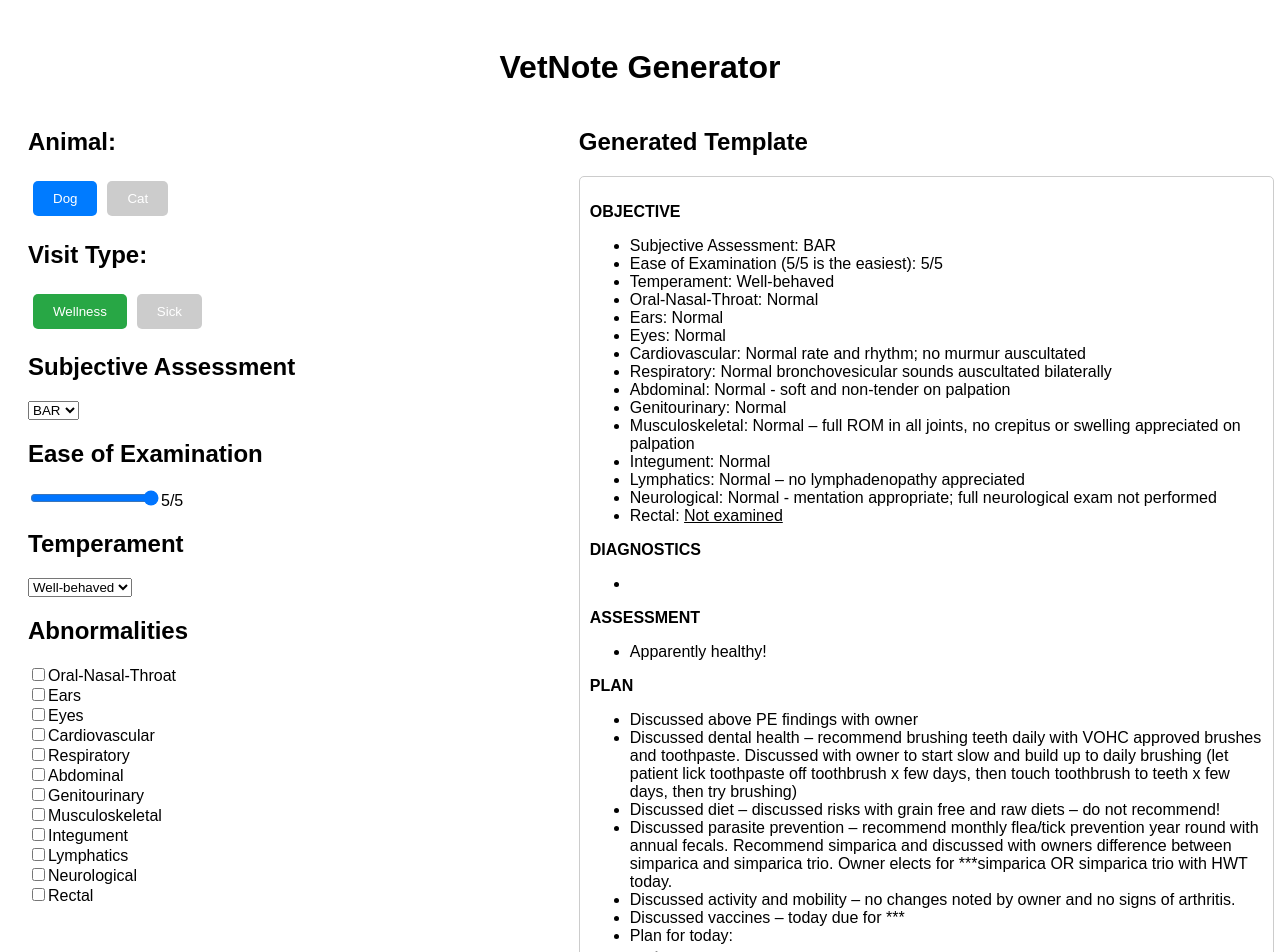
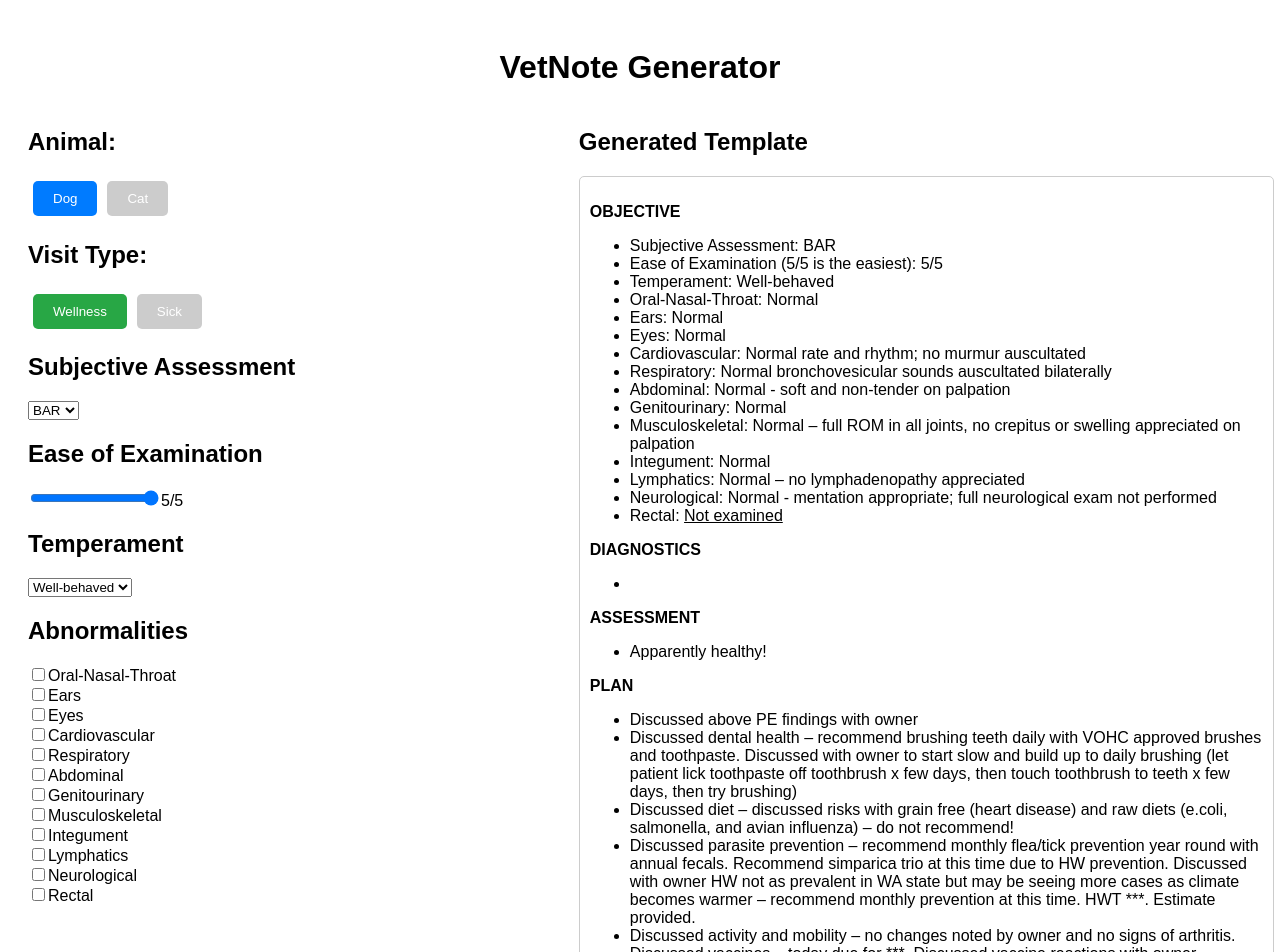
Before and after one commit to ianrichr/vetnote.github.io, a React (Create React App) app: page / in a window 1280 px wide. Shown: the top 952 px of the page. Built offline with nearby package versions, Linux system fonts and the light colour scheme.

Commit message:
Dental disease added, small adjustments to diet/vaccines, and other code maintainability restructuring.

```diff
--- a/src/components/SubjectiveAssessmentSelector.tsx
+++ b/src/components/SubjectiveAssessmentSelector.tsx
@@ -14,7 +14,7 @@ const SubjectiveAssessmentSelector: React.FC<SubjectiveAssessmentSelectorProps>
       <h2>Subjective Assessment</h2>
       <select value={value} onChange={(e) => onChange(e.target.value)}>
         <option value="BAR">BAR</option>
-        <option value="ADR">ADR</option>
+        <option value="QAR">QAR</option>
       </select>
     </div>
   );
--- a/src/components/TemplateGenerator.tsx
+++ b/src/components/TemplateGenerator.tsx
@@ -15,6 +15,7 @@ const TemplateGenerator: React.FC = () => {
   const [temperament, setTemperament] = useState("Well-behaved");
   const [copySuccess, setCopySuccess] = useState(false);
   const templateRef = useRef<HTMLDivElement>(null);
+  let oralNasalThroatAbnormal = false
   let earsAbnormal = false;
   let eyesAbnormal = false;
 
@@ -43,7 +44,15 @@ const TemplateGenerator: React.FC = () => {
     ];
 
     return systems.map((system) => {
-      if (system === "Ears") {
+      if (system === "Oral-Nasal-Throat") {
+        if (abnormalities.includes(system)) {
+          oralNasalThroatAbnormal = true;
+          return `<li>Oral-Nasal-Throat: Abnormal</li>`;
+        } else {
+          return `<li>Oral-Nasal-Throat: Normal</li>`;
+        }
+      }
+      else if (system === "Ears") {
         if (abnormalities.includes(system)) {
           earsAbnormal = true;
           return `
@@ -144,52 +153,94 @@ const TemplateGenerator: React.FC = () => {
   }
 
   const generateAssessmentsText = () => {
+    let assessmentsHtml = ``;
+    let healthyHtml = `<li>Apparently healthy!</li>`;
+    let oralNasalThroatHtml = ``;
+    let earsAbnormalHtml = ``;
+    let eyesAbnormalHtml = ``;
     if (abnormalities.length != 0) {
+      healthyHtml = `
+        <li></li>
+      `;
+      if (oralNasalThroatAbnormal) {
+        healthyHtml = ``;
+        oralNasalThroatHtml = `
+          <li>Dental disease</li>
+        `;
+      }
       if (earsAbnormal) {
-        return `
+        healthyHtml = ``;
+        earsAbnormalHtml = `
           <li>Otitis externa</li>
         `;
-      } else if (eyesAbnormal) {
-        return `
+      }
+      if (eyesAbnormal) {
+        healthyHtml = ``;
+        eyesAbnormalHtml = `
           <li>Corneal ulcer</li>
           <li>Conjunctivitis</li>
         `;
-      } else {
-        return `
-          <li></li>
-        `;
       }
-    } else {
-      return `
-        <li>Apparently healthy!</li>
-      `;
     }
+    assessmentsHtml = `
+      ${healthyHtml}
+      ${oralNasalThroatHtml}
+      ${earsAbnormalHtml}
+      ${eyesAbnormalHtml}
+    `;
+    return assessmentsHtml;
   }
 
   const generatePlanText = () => {
-    let sickPlanHtml = ``;
+    let planHtml = ``;
+    let oralNasalThroatHtml = ``;
+    let earsAbnormalHtml = ``;
+    let eyesAbnormalHtml = ``;
+    if (oralNasalThroatAbnormal) {
+      oralNasalThroatHtml = `
+        <li>Discussed dental disease – recommend dental under GA at this time for COHAT. Discussed risks with GA and ways practice minimizes risk including pre-op bloodwork to assess underlying organ function. Dental estimate sent with owner lvl ***</li>
+      `;
+    }
+    if (earsAbnormal) {
+      earsAbnormalHtml = `
+        <li>Discussed with owner otitis externa. Recommend ear cytology for further evaluation.</li>
+        <li>Discussed with owner likely underlying allergies - if ear infections re-occur or if skin issues develop will plan to discuss in more detail</li>
+      `;
+    }
+    if (eyesAbnormal) {
+      eyesAbnormalHtml = `
+        <li>Discussed eye findings with owner – recommend fluorescein stain to evaluate for corneal ulcer.</li>
+        <li>Recommend Schirmer tear test to evaluate tear production given PE findings. </li>
+      `;
+    }
     if (visitType === "Wellness") {
       if (animal === "Dog") {
-        return `
+        planHtml = `
           <li>Discussed above PE findings with owner</li>
+          ${oralNasalThroatHtml}
+          ${earsAbnormalHtml}
+          ${eyesAbnormalHtml}
           <li>Discussed dental health – recommend brushing teeth daily with VOHC approved brushes and toothpaste. Discussed with owner to start slow and build up to daily brushing (let patient lick toothpaste off toothbrush x few days, then touch toothbrush to teeth x few days, then try brushing)</li>
-          <li>Discussed diet – discussed risks with grain free and raw diets – do not recommend!</li>
-          <li>Discussed parasite prevention – recommend monthly flea/tick prevention year round with annual fecals. Recommend simparica and discussed with owners difference between simparica and simparica trio. Owner elects for ***simparica OR simparica trio with HWT today.</li>
+          <li>Discussed diet – discussed risks with grain free (heart disease) and raw diets (e.coli, salmonella, and avian influenza) – do not recommend!</li>
+          <li>Discussed parasite prevention – recommend monthly flea/tick prevention year round with annual fecals. Recommend simparica trio at this time due to HW prevention. Discussed with owner HW not as prevalent in WA state but may be seeing more cases as climate becomes warmer – recommend monthly prevention at this time. HWT ***. Estimate provided.</li>
           <li>Discussed activity and mobility – no changes noted by owner and no signs of arthritis.</li>
-          <li>Discussed vaccines – today due for ***</li>
+          <li>Discussed vaccines – today due for ***. Discussed vaccine reactions with owner.</li>
           <li>Plan for today:</li>
             <ul><li> </li></ul>
           <li>Owner agrees with above plan and has no questions at this time.</li>
         `;
       } else if (animal === "Cat") {
-        return `
+        planHtml = `
+          ${oralNasalThroatHtml}
+          ${earsAbnormalHtml}
+          ${eyesAbnormalHtml}
           <li>Discussed above PE findings with owner</li>
           <li>Discussed dental health – recommend brushing teeth daily with VOHC approved brushes and toothpaste. Discussed with owner to start slow and build up to daily brushing (let patient lick toothpaste off toothbrush x few days, then touch toothbrush to teeth x few days, then try brushing)</li>
-          <li>Discussed diet – discussed potential risks with grain free diets and cats – do not recommend at this time. Discussed risks with raw diets (especially poultry) and raw milk – increased risk for Avian influenza – do not recommend any raw diet including raw milk for cats.</li>
+          <li>*Discussed diet - discussed risks with raw diets (especially poultry) and raw milk – increased risk for Avian influenza – do not recommend any raw food including freeze dried poultry products.</li>
           <li>Indoor/outdoor status – discussed risks associated with FIV/FeLV and avian influenza with owner.</li>
           <li>Discussed parasite prevention – recommend monthly flea/tick prevention year round with annual fecals. Recommend revolution.</li>
           <li>Discussed activity and mobility – no changes in jumping on couches/bed or using litterbox per owner report.</li>
-          <li>Discussed vaccines – today due for ***</li>
+          <li>Discussed vaccines – today due for ***. Discussed with owner vaccine reactions and risk for injection site sarcoma in cats.</li>
           <li>Discussed FeLV vaccine – recommend for all cats under 1 yr of age and then for indoor/outdoor cats. ***Recommend FIV/FeLV test today and if negative recommend FeLV vax today and booster in 3-4 weeks. ***Recommend annual FeLV booster.</li>
           <li>Plan for today:</li>
             <ul><li> </li></ul>
@@ -197,32 +248,18 @@ const TemplateGenerator: React.FC = () => {
         `;
       }
     }
-    if (earsAbnormal) {
-      return `
+    else if (visitType === "Sick") {
+      planHtml = `
         <li>Discussed above PE findings with owner</li>
-        <li>Discussed with owner otitis externa. Recommend ear cytology for further evaluation.</li>
-        <li>Discussed with owner likely underlying allergies - if ear infections re-occur or if skin issues develop will plan to discuss in more detail</li>
-        <li>Plan for today:</li>
-          <ul><li> </li></ul>
-        <li>Owner agrees with above plan and has no questions at this time.</li>
-      `;
-    } else if (eyesAbnormal) {
-      return `
-        <li>Discussed above PE findings with owner</li>
-        <li>Discussed eye findings with owner – recommend fluorescein stain to evaluate for corneal ulcer.</li>
-        <li>Recommend Schirmer tear test to evaluate tear production given PE findings. </li>
-        <li>Plan for today:</li>
-          <ul><li> </li></ul>
-        <li>Owner agrees with above plan and has no questions at this time.</li>
-      `;
-    } else {
-      return `
-        <li>Discussed above PE findings with owner</li>
+        ${oralNasalThroatHtml}
+        ${earsAbnormalHtml}
+        ${eyesAbnormalHtml}
         <li>Plan for today:</li>
           <ul><li> </li></ul>
         <li>Owner agrees with above plan and has no questions at this time.</li>
       `;
     }
+    return planHtml;
   };
 
   const templateHTML = `
```
